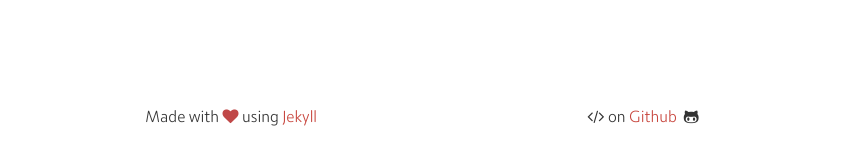
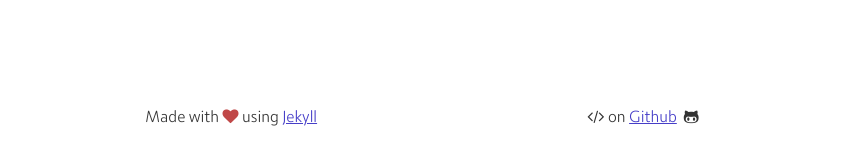
Before and after one commit to MrAnnix/MrAnnix.github.io, a Jekyll site: the page built from index.html, in a window 1280 px wide. Shown: the part 741-897 px from the top of the page, without its empty margins (203-1063 px from the left). Built offline with Jekyll 4.4.1, drawn with Linux system fonts in a browser that asks for light colours; the list of posts is cut into pages by our own code.

Commit message:
Update _common.scss

```diff
--- a/_sass/_common.scss
+++ b/_sass/_common.scss
@@ -952,9 +952,9 @@ code,pre,tt {
 }
 
 .footer a {
-  color: #c8463e;
-  text-decoration: none; }
+    color: #463EC8
+}
 
 .footer a:hover {
-  color: #8a6666;
-  text-decoration: none; }
+    color: #787789
+}
```
